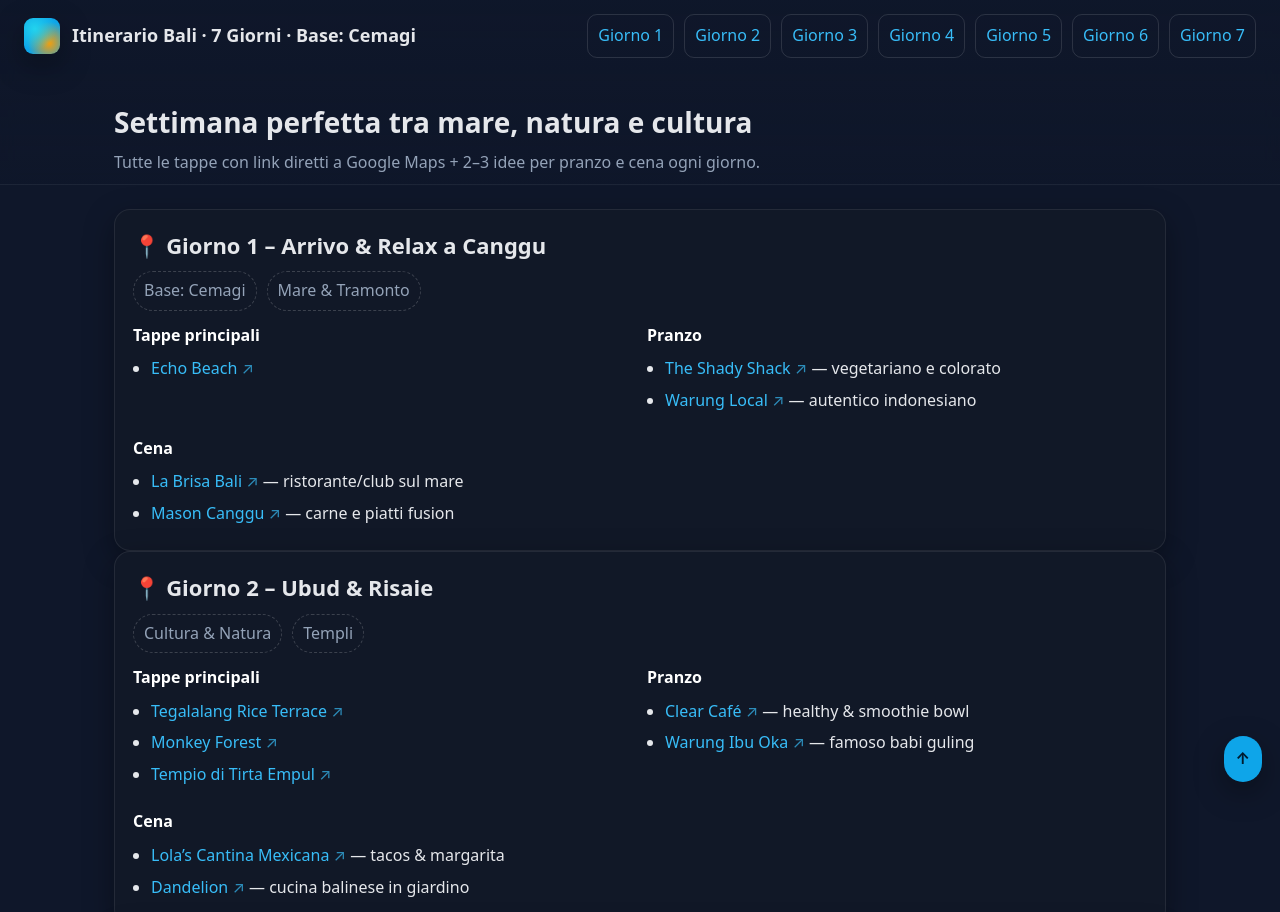
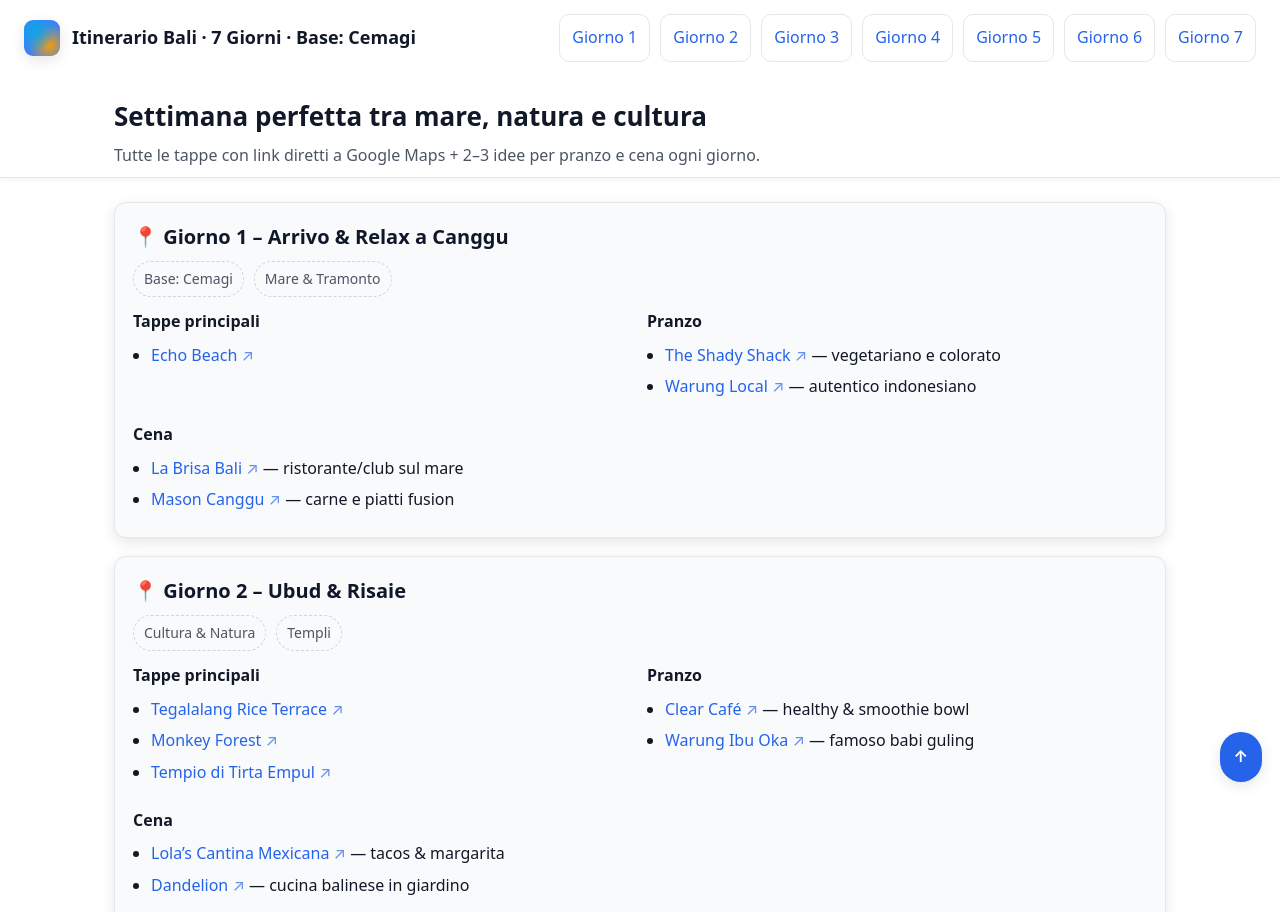
Before and after one commit to Piconee/vacationHtmls, a plain HTML site: page index2.html in a window 1280 px wide. Shown: the top 912 px of the page. Drawn offline with Linux system fonts and the light colour scheme.

Commit message:
Update index2.html

```diff
--- a/index2.html
+++ b/index2.html
@@ -1,5 +1,4 @@
 <!doctype html>
-
 <html lang="it">
 <head>
   <meta charset="utf-8" />
@@ -8,57 +7,70 @@
   <meta name="description" content="Itinerario di 7 giorni a Bali con base a Cemagi: tappe giornaliere, ristoranti consigliati e link diretti a Google Maps." />
   <style>
     :root{
-      --bg:#0f172a;          /* slate-900 */
-      --card:#111827;        /* gray-900 */
-      --muted:#94a3b8;       /* slate-400 */
-      --text:#e5e7eb;        /* gray-200 */
-      --accent:#22d3ee;      /* cyan-400 */
-      --accent-2:#f59e0b;    /* amber-500 */
-      --link:#38bdf8;        /* sky-400 */
-      --ok:#34d399;          /* emerald-400 */
-      --shadow: 0 10px 30px rgba(0,0,0,.35);
+      --bg:#ffffff;          /* background chiaro */
+      --card:#f9fafb;        /* grigio chiaro */
+      --muted:#4b5563;       /* testo secondario */
+      --text:#111827;        /* testo principale */
+      --accent:#0ea5e9;      /* blu chiaro */
+      --accent-2:#f59e0b;    /* arancione */
+      --link:#2563eb;        /* blu link */
+      --ok:#16a34a;          /* verde */
+      --shadow:0 4px 14px rgba(0,0,0,.1);
     }
     *{box-sizing:border-box}
     html,body{margin:0;padding:0;background:var(--bg);color:var(--text);font:16px/1.6 system-ui,-apple-system,Segoe UI,Roboto,Ubuntu,"Helvetica Neue",Arial}
     a{color:var(--link);text-decoration:none}
     a:hover{text-decoration:underline}
-    .wrapper{max-width:1100px;margin:0 auto;padding:24px}/* Header */
-header{position:sticky;top:0;z-index:50;background:linear-gradient(180deg,rgba(15,23,42,.95),rgba(15,23,42,.75));backdrop-filter: blur(8px);border-bottom:1px solid rgba(255,255,255,.06)}
+    .wrapper{max-width:1100px;margin:0 auto;padding:24px}
+
+    /* Header */
+    header{position:sticky;top:0;z-index:50;background:#fff;border-bottom:1px solid #e5e7eb;box-shadow:0 2px 6px rgba(0,0,0,.05)}
     .topbar{display:flex;gap:16px;align-items:center;justify-content:space-between;padding:14px 24px}
     .brand{display:flex;align-items:center;gap:12px}
-.brand .logo{width:36px;height:36px;border-radius:9px;background:radial-gradient(circle at 30% 30%, var(--accent), transparent 60%), radial-gradient(circle at 70% 70%, var(--accent-2), transparent 60%), #0ea5e9;box-shadow: var(--shadow)}
+    .brand .logo{width:36px;height:36px;border-radius:9px;background:radial-gradient(circle at 30% 30%, var(--accent), transparent 60%), radial-gradient(circle at 70% 70%, var(--accent-2), transparent 60%), #3b82f6;box-shadow: var(--shadow)}
     .brand h1{font-size:18px;margin:0}
-nav{display:flex;flex-wrap:wrap;gap:10px}
-nav a{padding:8px 10px;border:1px solid rgba(255,255,255,.12);border-radius:10px}
+    nav{display:flex;flex-wrap:wrap;gap:10px;overflow:auto;white-space:nowrap;-webkit-overflow-scrolling:touch;scroll-snap-type:x proximity}
+    nav a{padding:10px 12px;border:1px solid #e5e7eb;border-radius:10px;scroll-snap-align:start}
 
     /* Hero */
-.hero{padding:28px 24px 8px}
-.hero h2{font-size:28px;margin:0 0 6px}
+    .hero{padding:20px 24px 8px}
+    .hero h2{font-size:26px;margin:0 0 6px}
     .hero p{margin:0;color:var(--muted)}
 
     /* Day cards */
-.grid{display:grid;grid-template-columns:repeat(12,1fr);gap:18px;margin-top:22px}
-.day{grid-column:1/-1;background:var(--card);border:1px solid rgba(255,255,255,.08);border-radius:16px;box-shadow:var(--shadow);padding:18px}
-.day h3{margin:0 0 8px;font-size:22px}
+    .day{background:var(--card);border:1px solid #e5e7eb;border-radius:12px;box-shadow:var(--shadow);padding:18px;margin-bottom:18px}
+    .day h3{margin:0 0 8px;font-size:20px;color:#0f172a}
     .meta{display:flex;gap:10px;flex-wrap:wrap;margin-bottom:8px}
-.tag{display:inline-flex;align-items:center;gap:8px;padding:6px 10px;border:1px dashed rgba(255,255,255,.18);border-radius:999px;color:var(--muted)}
-.cols{display:grid;grid-template-columns:repeat(12,1fr);gap:14px;margin-top:10px}
-.col{grid-column:span 12}
-.col h4{margin:2px 0 8px;font-size:16px;color:#fff}
+    .tag{display:inline-flex;align-items:center;gap:6px;padding:6px 10px;border:1px dashed #d1d5db;border-radius:999px;color:var(--muted);font-size:14px}
+    .cols{display:grid;grid-template-columns:1fr;gap:14px;margin-top:10px}
+    .col h4{margin:2px 0 8px;font-size:16px;color:var(--text)}
     .col ul{margin:0;padding-left:18px}
     .col li{margin:6px 0}
     .col a[target="_blank"]::after{content:" ↗";opacity:.7}
 
     @media(min-width:740px){
-  .col{grid-column:span 6}
+      .cols{grid-template-columns:repeat(2,1fr)}
     }
 
     /* Footer */
     footer{margin:28px 0 20px;color:var(--muted);text-align:center}
 
     /* Back to top */
-.backtop{position:fixed;right:18px;bottom:18px;background:#0ea5e9;color:#001b2e;border:none;border-radius:999px;padding:10px 12px;font-weight:700;cursor:pointer;box-shadow:var(--shadow)}
+    .backtop{position:fixed;right:18px;bottom:18px;background:var(--link);color:#fff;border:none;border-radius:999px;padding:12px 14px;font-weight:700;cursor:pointer;box-shadow:var(--shadow)}
     .backtop:hover{filter:brightness(1.05)}
+
+    /* Mobile adjustments */
+    @media(max-width:540px){
+      html,body{font-size:17px;line-height:1.7}
+      .wrapper{padding:16px}
+      .topbar{padding:12px 16px}
+      .hero{padding:16px}
+      .day{padding:16px}
+      .brand h1{font-size:16px}
+      .hero h2{font-size:22px}
+      .day h3{font-size:18px}
+      .col h4{font-size:15px}
+    }
 
     /* Print */
     @media print{
@@ -67,7 +79,6 @@
       .day{break-inside:avoid;box-shadow:none;border-color:#ddd}
       a::after{content:" (" attr(href) ")";font-size:.9em;color:#555}
     }
-
   </style>
 </head>
 <body>
@@ -91,7 +102,11 @@
       <h2>Settimana perfetta tra mare, natura e cultura</h2>
       <p>Tutte le tappe con link diretti a Google Maps + 2–3 idee per pranzo e cena ogni giorno.</p>
     </div>
-  </header>  <main class="wrapper"><!-- Giorno 1 -->
+  </header>
+
+  <main class="wrapper">
+
+    <!-- Giorno 1 -->
     <section id="g1" class="day" aria-labelledby="g1t">
       <h3 id="g1t">📍 Giorno 1 – Arrivo & Relax a Canggu</h3>
       <div class="meta">
@@ -180,7 +195,7 @@
         <div class="col">
           <h4>Cena</h4>
           <ul>
-        <li><a href="https://maps.app.goo.gl/iwWrV8wAh7Es5uMHA" target="_blank" rel="noopener">Menega Café</a> — pesce a Jimbaran</li>
+            <li><a href="https://maps.app.goo.gl/iwWrV8wAh7Es5uMHA" target="_blank" rel="noopener">Menega Café</a> — grigliata di pesce a Jimbaran</li>
             <li><a href="https://maps.app.goo.gl/HXu7JULd7Wz8sVxb8" target="_blank" rel="noopener">Cuca Restaurant</a> — tapas gourmet</li>
           </ul>
         </div>
@@ -245,7 +260,7 @@
         <div class="col">
           <h4>Cena</h4>
           <ul>
-        <li><a href="https://maps.app.goo.gl/9a8HcQnXvXQAnFkU9" target="_blank" rel="noopener">Ji Restaurant Bali</a> — rooftop giapponese-fusion</li>
+            <li><a href="https://maps.app.goo.gl/9a8HcQnXvXQAnFkU9" target="_blank" rel="noopener">Ji Restaurant Bali</a> — giapponese-fusion con rooftop</li>
             <li><a href="https://maps.app.goo.gl/JLJGDDHFUQXEi8Le6" target="_blank" rel="noopener">Tanah Lot Sunset Terrace</a> — cena vista tramonto</li>
           </ul>
         </div>
@@ -317,11 +332,12 @@
       </div>
     </section>
 
+  </main>
+
   <footer>
     <p>Consigli rapidi: parti presto per Ubud e il Nord; per Nusa Penida prendi il fast boat da Sanur. Tutti i link si aprono in Google Maps.</p>
   </footer>
 
-  </main><a class="backtop" href="#top" onclick="window.scrollTo({top:0,behavior:'smooth'});return false;" aria-label="Torna su">↑</a>
-
+  <a class="backtop" href="#top" onclick="window.scrollTo({top:0,behavior:'smooth'});return false;" aria-label="Torna su">↑</a>
 </body>
 </html>
```
Lines whose indentation alone changed are shown as unchanged.
